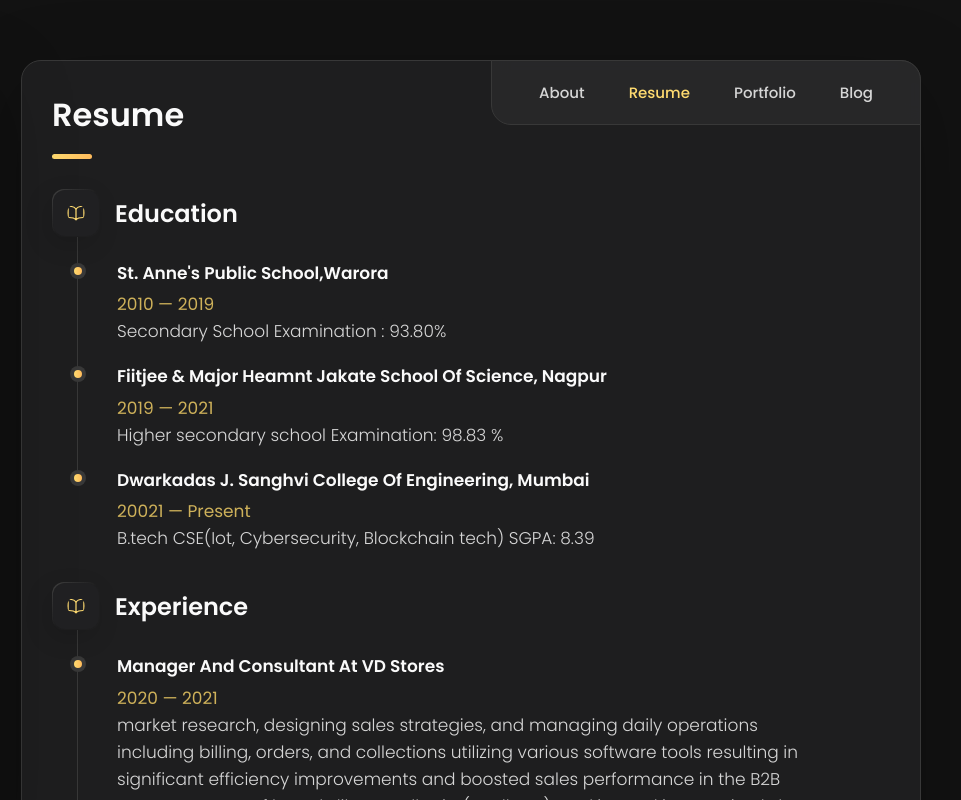
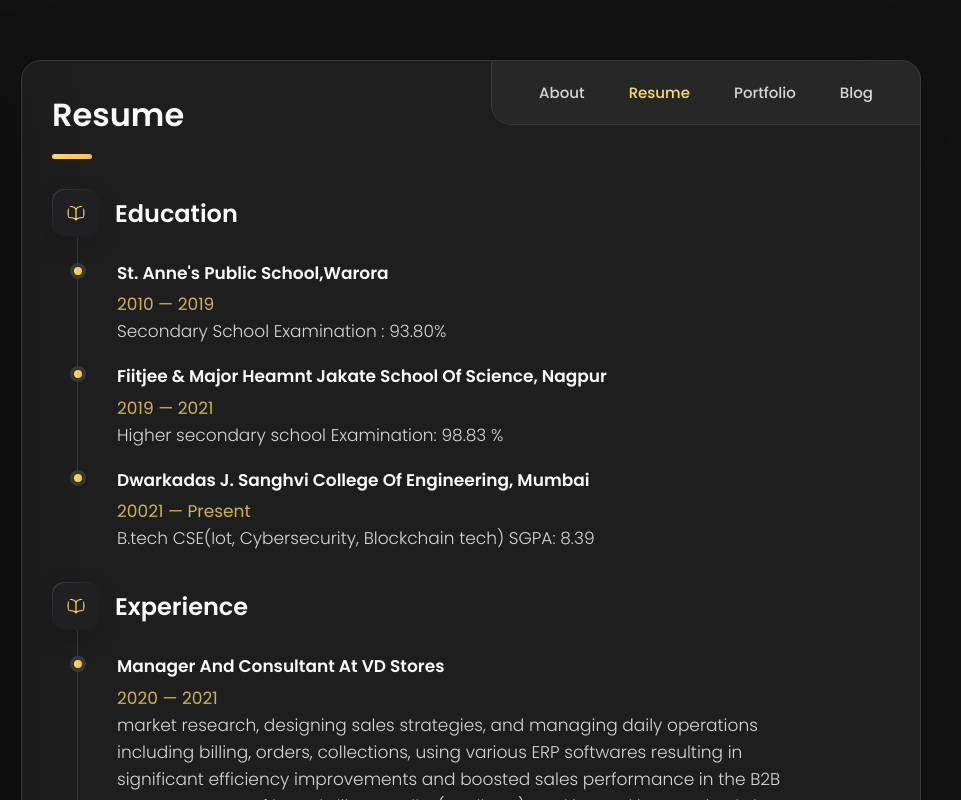
Before and after one commit to Bhavinj13/bhawin.me, a plain HTML site: page index.html in a window 1280 px wide. Both pictures are taken after a click on the button "Resume". Shown: the top 800 px of the page, 319-1280 px from the left. Drawn offline with nearby package versions, Linux system fonts and the light colour scheme.

Commit message:
Minor info changes

```diff
--- a/index.html
+++ b/index.html
@@ -767,7 +767,7 @@
               <span>2020 — 2021</span>
 
               <p class="timeline-text">
-                market research, designing sales strategies, and managing daily operations including billing, orders, and collections utilizing various software tools resulting in significant efficiency improvements and boosted sales performance in the B2B FMCG segment of brands like Mondlez int(Cadbury), Reckit Benckiser, Marico ltd, J&J, N.Rangarao, GSK.
+                market research, designing sales strategies, and managing daily operations including billing, orders, collections, using various ERP softwares resulting in significant efficiency improvements and boosted sales performance in the B2B FMCG segment of brands like Mondlez(Cadbury), Reckit Benckiser, Marico ltd, J&J, N.Rangarao, GSK and local Indian brands.
               </p>
 
             </li>
```
